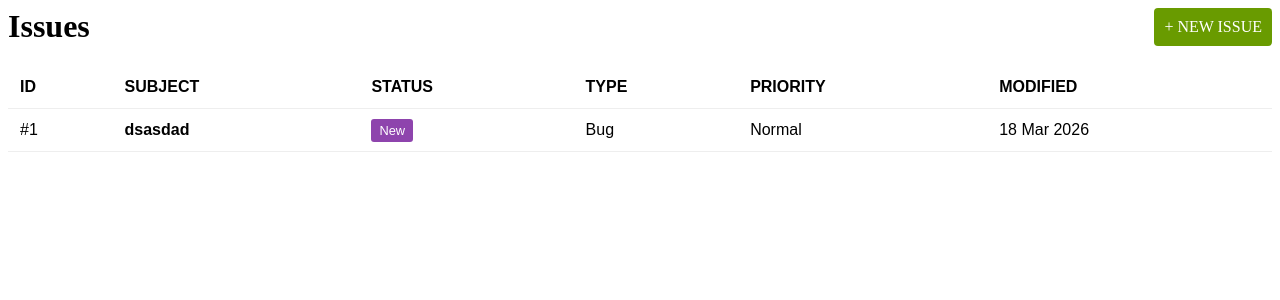
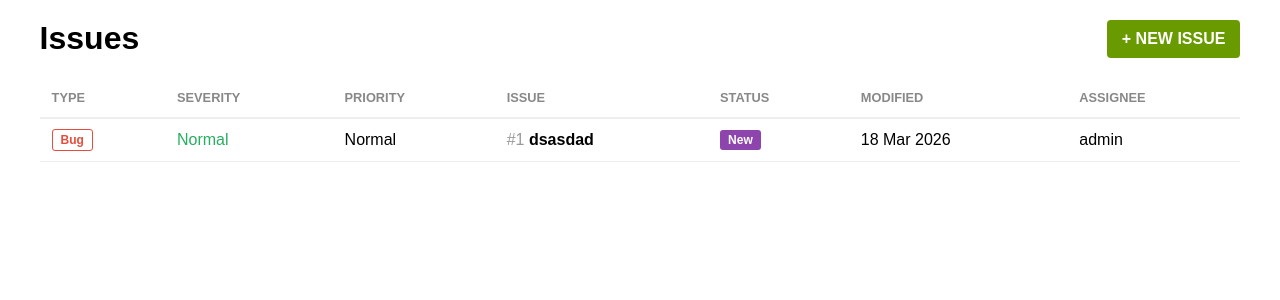
Before and after one commit to ChristianBarone/IssueTracker-Backend, a Django app: page / in a window 1280 px wide. Shown: the top 300 px of the page. Run offline with Django 3.2, Linux system fonts and the light colour scheme; data comes from the database, SQL or seed files in the repository.

Commit message:
Canvis menor de disseny

```diff
--- a/src/issues/models.py
+++ b/src/issues/models.py
@@ -6,6 +6,7 @@ class Issue(models.Model):
     STATUS_CHOICES = [('New', 'New'), ('In Progress', 'In Progress'), ('Closed', 'Closed')]
     PRIORITY_CHOICES = [('Low', 'Low'), ('Normal', 'Normal'), ('High', 'High')]
     TYPE_CHOICES = [('Bug', 'Bug'), ('Question', 'Question'), ('Enhancement', 'Enhancement')]
+    SEVERITY_CHOICES = [('Minor', 'Minor'), ('Normal', 'Normal'), ('Important', 'Important'), ('Critical', 'Critical')]
 
     subject = models.CharField(max_length=200) # En Taiga és 'Subject', no 'Title'
     description = models.TextField(blank=True)
@@ -18,6 +19,7 @@ class Issue(models.Model):
     status = models.CharField(max_length=20, choices=STATUS_CHOICES, default='New')
     priority = models.CharField(max_length=20, choices=PRIORITY_CHOICES, default='Normal')
     issue_type = models.CharField(max_length=20, choices=TYPE_CHOICES, default='Bug')
+    issue_severity = models.CharField(max_length=20, choices=SEVERITY_CHOICES, default='Normal')
 
     created_at = models.DateTimeField(auto_now_add=True)
     modified_at = models.DateTimeField(auto_now=True)
--- a/src/issues/templates/issues/list.html
+++ b/src/issues/templates/issues/list.html
@@ -1,34 +1,57 @@
 <style>
-    table { width: 100%; border-collapse: collapse; font-family: sans-serif; }
-    th, td { padding: 12px; text-align: left; border-bottom: 1px solid #eee; }
-    .status-new { background: #8e44ad; color: white; padding: 4px 8px; border-radius: 3px; font-size: 0.8em; }
-    .btn-new { background: #699b00; color: white; padding: 10px; text-decoration: none; border-radius: 4px; float: right; }
+    .container { width: 95%; margin: 20px auto; font-family: sans-serif; }
+    table { width: 100%; border-collapse: collapse; background: white; }
+    th { text-align: left; padding: 12px; border-bottom: 2px solid #eee; color: #888; font-size: 0.8em; text-transform: uppercase; }
+    td { padding: 12px; border-bottom: 1px solid #eee; vertical-align: middle; }
+
+    /* Colors tipus Taiga */
+    .badge { padding: 3px 8px; border-radius: 3px; font-size: 0.75em; font-weight: bold; color: white; }
+    .status-new { background: #8e44ad; } /* Lila */
+    .type-bug { color: #e74c3c; border: 1px solid #e74c3c; } /* Vermell */
+    .sev-normal { color: #27ae60; } /* Verd */
+
+    .btn-new { background: #699b00; color: white; padding: 10px 15px; text-decoration: none; border-radius: 4px; float: right; font-weight: bold; }
 </style>
 
+<div class="container">
     <a href="{% url 'issue_create' %}" class="btn-new">+ NEW ISSUE</a>
     <h1>Issues</h1>
 
     <table>
         <thead>
         <tr>
-            <th>ID</th>
-            <th>SUBJECT</th>
-            <th>STATUS</th>
-            <th>TYPE</th>
-            <th>PRIORITY</th>
-            <th>MODIFIED</th>
+            <th>Type</th>
+            <th>Severity</th>
+            <th>Priority</th>
+            <th>Issue</th>
+            <th>Status</th>
+            <th>Modified</th>
+            <th>Assignee</th>
         </tr>
         </thead>
         <tbody>
         {% for issue in issues %}
         <tr>
-            <td>#{{ issue.id }}</td>
-            <td><strong>{{ issue.subject }}</strong></td>
-            <td><span class="status-new">{{ issue.status }}</span></td>
-            <td>{{ issue.issue_type }}</td>
+            <td><span class="badge type-bug">{{ issue.issue_type }}</span></td>
+            <td><span class="sev-normal">{{ issue.issue_severity }}</span></td>
             <td>{{ issue.priority }}</td>
+            <td>
+                <span style="color: #999;">#{{ issue.id }}</span>
+                <strong>{{ issue.subject }}</strong>
+            </td>
+            <td><span class="badge status-new">{{ issue.status }}</span></td>
             <td>{{ issue.modified_at|date:"d M Y" }}</td>
+            <td>
+                {% if issue.assignee %}
+                {{ issue.assignee.username }}
+                {% else %}
+                ---
+                {% endif %}
+            </td>
         </tr>
+        {% empty %}
+        <tr><td colspan="7">No hi ha issues encara.</td></tr>
         {% endfor %}
         </tbody>
     </table>
+</div>
```
Lines whose indentation alone changed are shown as unchanged.
